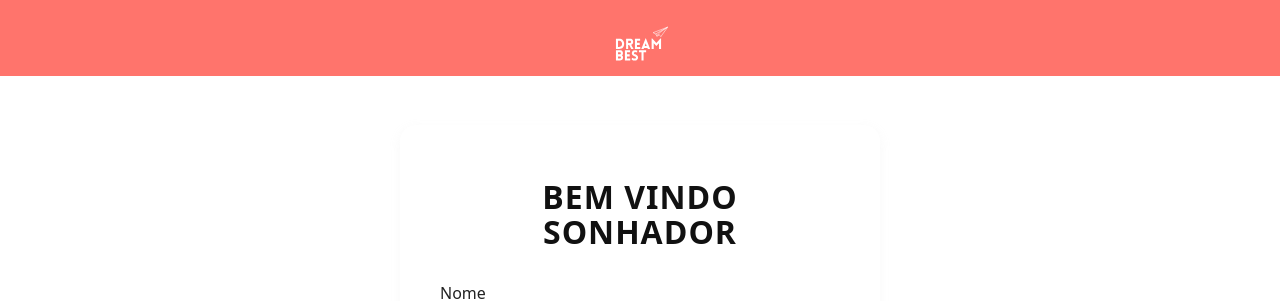
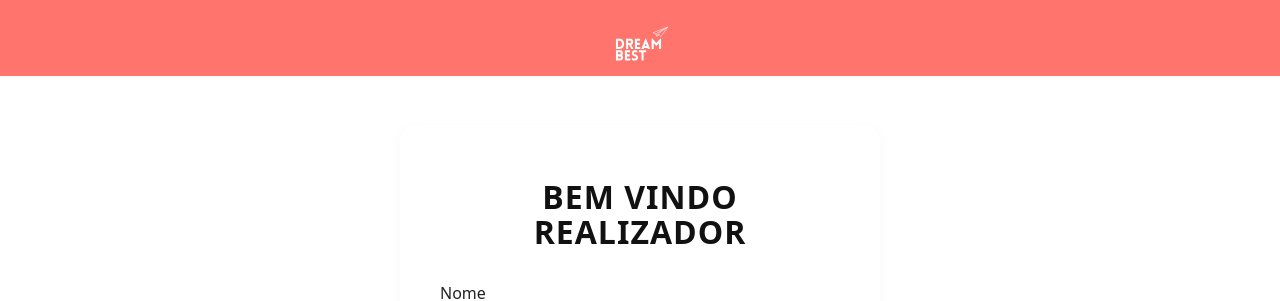
Before and after one commit to mukslima/dream-beast-frontend, a React (Vite) app: page /login-cliente in a window 1280 px wide. Shown: the top 301 px of the page. Built offline with nearby package versions, Linux system fonts and the light colour scheme.

Commit message:
style: palavra sonhador por realizador

```diff
--- a/src/pages/LoginCliente.jsx
+++ b/src/pages/LoginCliente.jsx
@@ -10,7 +10,7 @@ function LoginCliente() {
       </header>
 
       <div className="login-card">
-        <h1 className="login-title">BEM VINDO <br /> SONHADOR</h1>
+        <h1 className="login-title">BEM VINDO <br /> REALIZADOR</h1>
         <form className="login-form">
           <div className="form-group">
             <label htmlFor="nome">Nome</label>
```
